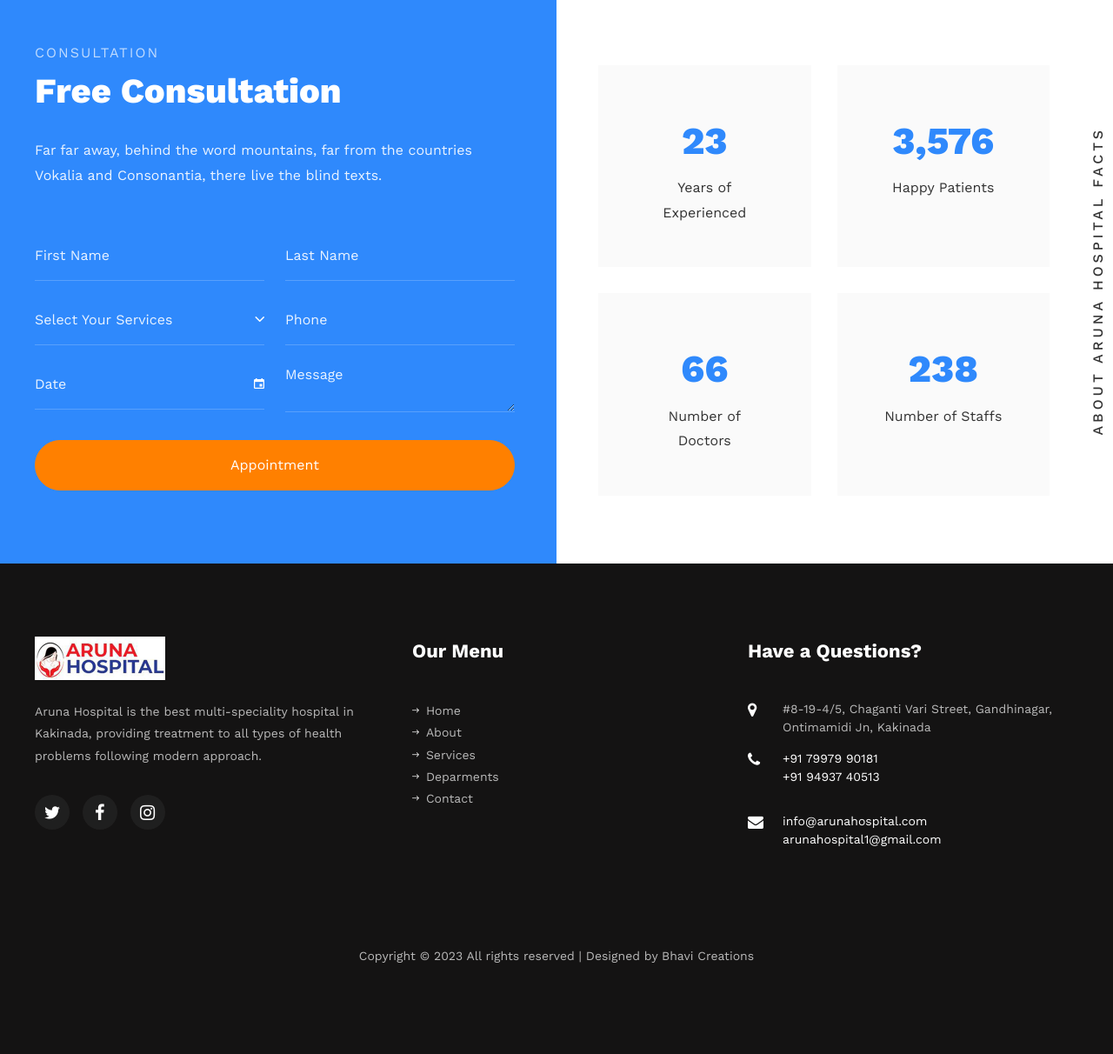
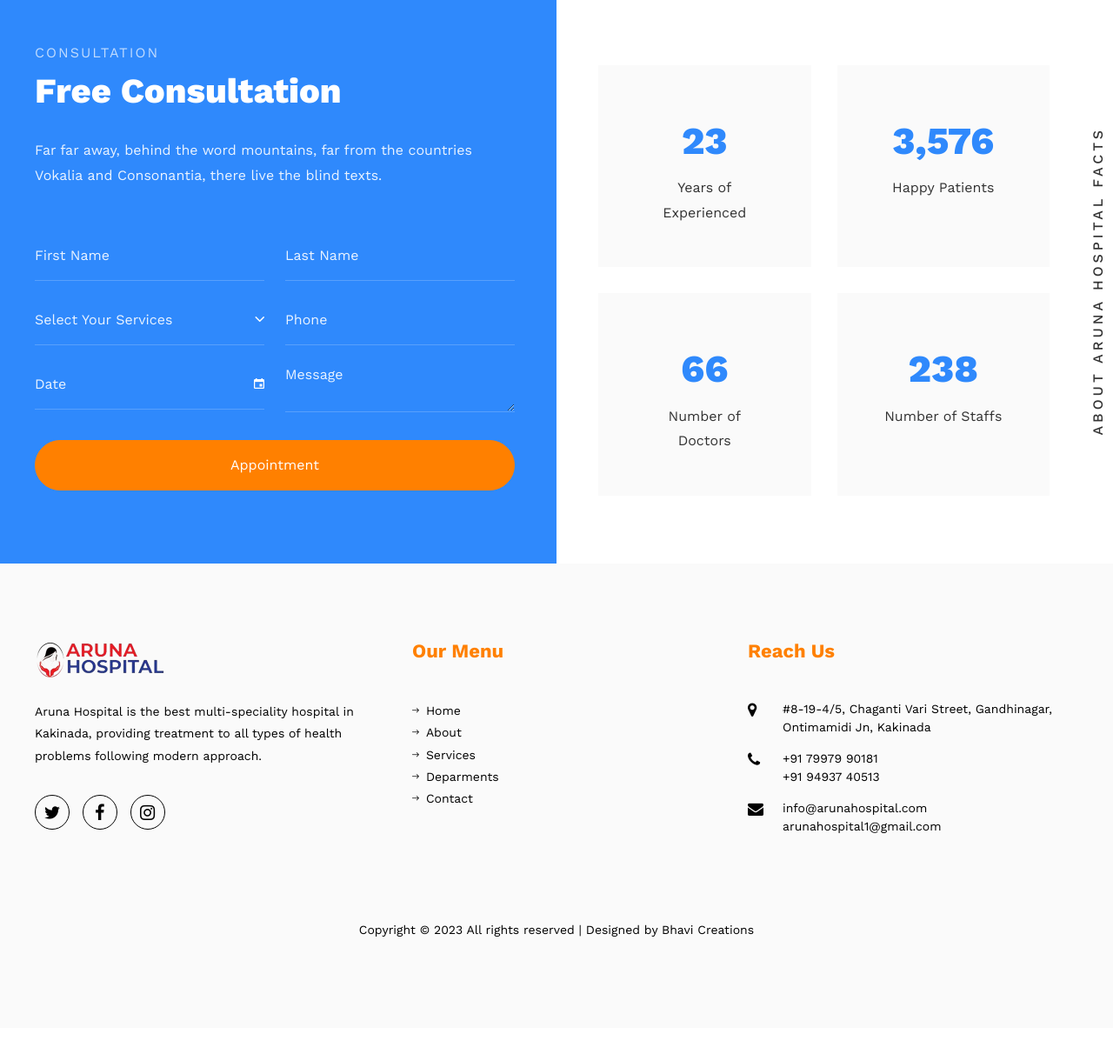
Before and after one commit to bhavi-creations/aruna_hospital, a PHP site: page /index.html in a window 1280 px wide. Shown: the part 4117-5329 px from the top of the page at 87% size. After the commit the page ends 5194 px from the top, so only its background shows below. Run offline with PHP 8.4, Linux system fonts and the light colour scheme; some libraries are stand-ins or nearby versions; some web fonts are replaced.

Commit message:
footer change

```diff
--- a/css/custom.css
+++ b/css/custom.css
@@ -16,3 +16,36 @@
 .ftco-departments .nav-pills .nav-link:after{
     content: unset !important;
 }
+
+.ftco-footer{
+    background-color: #fafafa !important;
+}
+
+.ftco-footer p{
+    color: #000000 !important;
+}
+
+.ftco-footer-social li a{
+    background: rgb(255 255 255 / 0%) !important;
+    border: 1px solid;
+}
+
+.ftco-footer .ftco-footer-widget h2{
+    color: rgb(255 128 1) !important;
+}
+
+.ftco-footer a{
+    color: #000 !important;
+}
+
+.ftco-footer .ftco-footer-widget ul li a span{
+    color: #000 !important
+}
+
+.ftco-footer-social li a span{
+    color: #fff !important;
+}
+
+.block-23 ul li span{
+    color: #000 !important;
+}
--- a/index.html
+++ b/index.html
@@ -709,7 +709,7 @@
 			<div class="row mb-5">
 				<div class="col-md">
 					<div class="ftco-footer-widget mb-5">
-						<img src="./images/logo.jpg" alt="Your Logo" width="150">
+						<img src="./images/logo.png" alt="Your Logo" width="150">
 						<p class="mt-4">Aruna Hospital is the best multi-speciality hospital in Kakinada, providing
 							treatment to all
 							types of health problems following modern approach.</p>
@@ -735,7 +735,7 @@
 				</div>
 				<div class="col-md">
 					<div class="ftco-footer-widget mb-5">
-						<h2 class="ftco-heading-2">Have a Questions?</h2>
+						<h2 class="ftco-heading-2">Reach Us</h2>
 						<div class="block-23 mb-3">
 							<ul>
 								<li><span class="icon icon-map-marker"></span><span class="text">#8-19-4/5, Chaganti Vari Street, Gandhinagar, Ontimamidi Jn, Kakinada</span></li>
@@ -744,7 +744,7 @@
 									<a href="tel:+91 79979 90181" class="mb-0">
 										<span class="text">+91 79979 90181</span>
 									</a>
-									<a href="tel:+91 94937 40513">
+									<a href="tel:+91 94937 40513" class="mb-0">
 										<span class="text">+91 94937 40513</span>
 									</a>
 								</li>
@@ -753,7 +753,7 @@
 									<a href="mailto:info@arunahospital.com" class="mb-0">
 										<span class="text">info@arunahospital.com</span>
 									</a>
-									<a href="mailto:arunahospital1@gmail.com">
+									<a href="mailto:arunahospital1@gmail.com" class="mb-0">
 										<span class="text">arunahospital1@gmail.com</span>
 									</a>
 								</li>
```
Also changed, not shown: images/logo.png (added).
